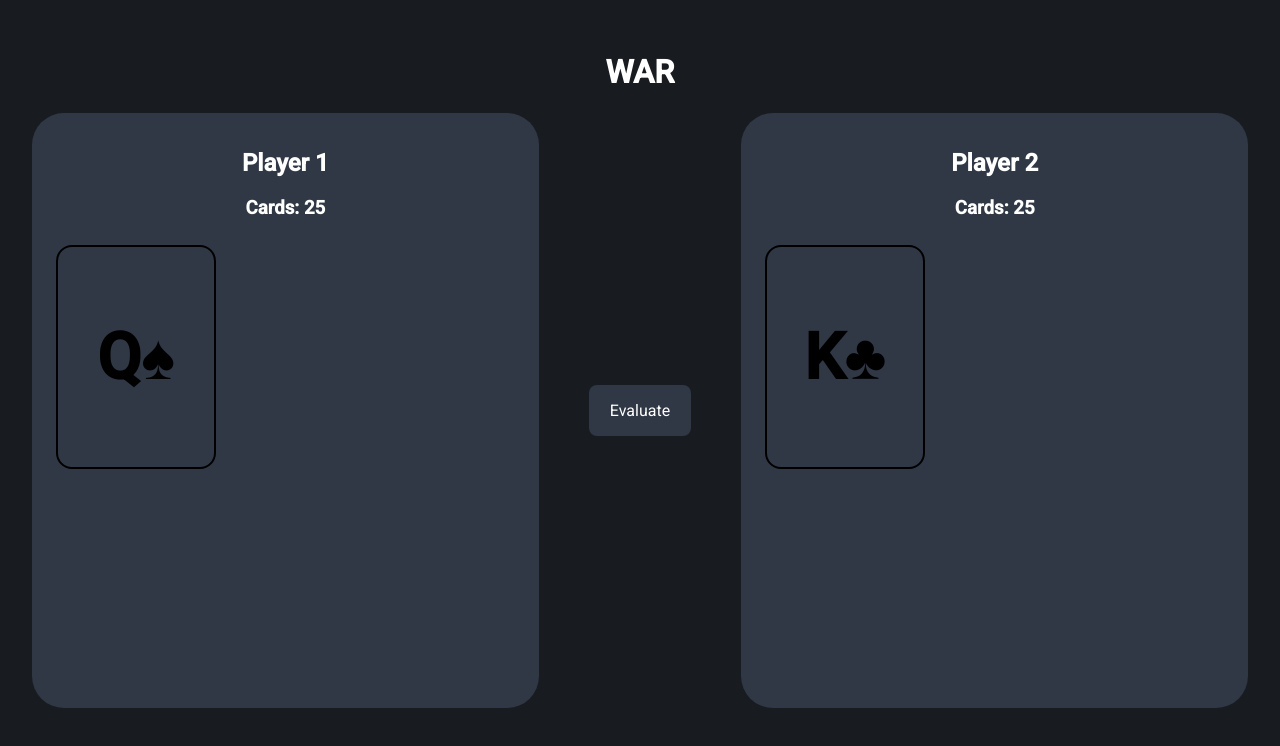
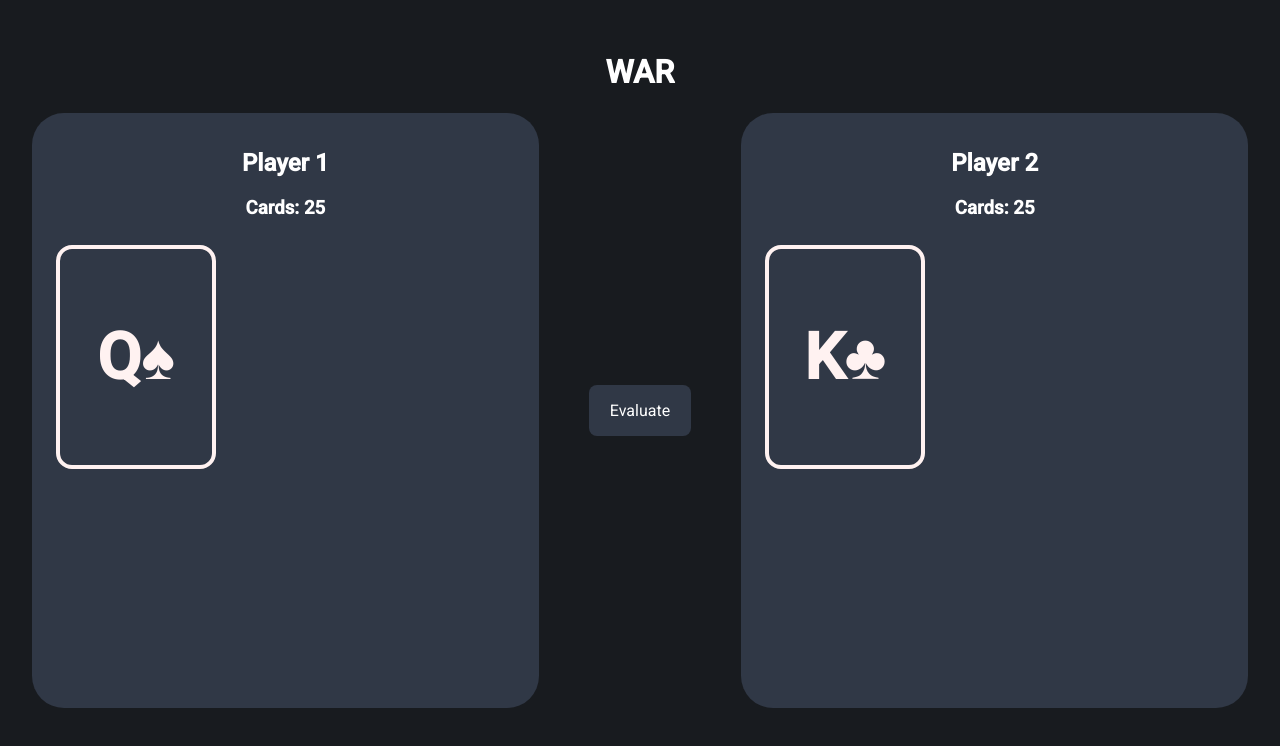
Before and after one commit to zachstence/war, a React (Create React App) app: page / in a window 1280 px wide. Both pictures are taken after a click on the button "Play". Shown: the top 746 px of the page. Built offline with nearby package versions, Linux system fonts and the light colour scheme.

Commit message:
style: make all cards off-white instead of red/black

```diff
--- a/package.json
+++ b/package.json
@@ -10,7 +10,6 @@
     "@types/node": "^12.20.33",
     "@types/react": "^17.0.31",
     "@types/react-dom": "^17.0.10",
-    "classnames": "^2.3.1",
     "node-sass": "^6.0.1",
     "react": "^17.0.2",
     "react-dom": "^17.0.2",
--- a/src/components/Card/Card.scss
+++ b/src/components/Card/Card.scss
@@ -1,3 +1,5 @@
+@import "../../base.scss";
+
 .card {
     height: 14rem;
     width: 10rem;
@@ -6,20 +8,13 @@
     box-sizing: border-box;
     padding: 0 0.4rem;
     margin: 0.5rem;
-    border: 2px solid;
+    border: 4px solid;
     border-radius: 1rem;
 
     display: flex;
     justify-content: center;
     align-items: center;
 
-    &.red {
-        color: red;
-        border-color: red;
-    }
-
-    &.black {
-        color: black;
-        border-color: black;
-    }
+    color: $off-white;
+    border-color: $off-white;
 }
--- a/src/components/Card/Card.tsx
+++ b/src/components/Card/Card.tsx
@@ -1,5 +1,4 @@
 import React from "react";
-import classNames from "classnames";
 import "./Card.scss";
 import { CardInfo, Rank, Suit } from "../../game/Deck/Deck";
 
@@ -9,17 +8,6 @@ const suitToChar = (suit: Suit): string => {
         case "hearts": return "♥";
         case "diamonds": return "♦";
         case "clubs": return "♣";
-    }
-}
-
-const suitToColor = (suit: Suit): string => {
-    switch (suit) {
-        case "spades":
-        case "clubs":
-            return "black";
-        case "hearts":
-        case "diamonds":
-            return "red";
     }
 }
 
@@ -53,7 +41,7 @@ export interface CardProps extends CardInfo {
 const Card: React.FC<CardProps> = ({rank, suit, faceUp}) => {
     if (faceUp) {
         return (
-            <div className={classNames("card", suitToColor(suit))}>
+            <div className="card">
                 {rankToChar(rank)}{suitToChar(suit)}
             </div>
         );
```
Also changed, not shown: 1 other file (tests, documents, lock files or other folders).
